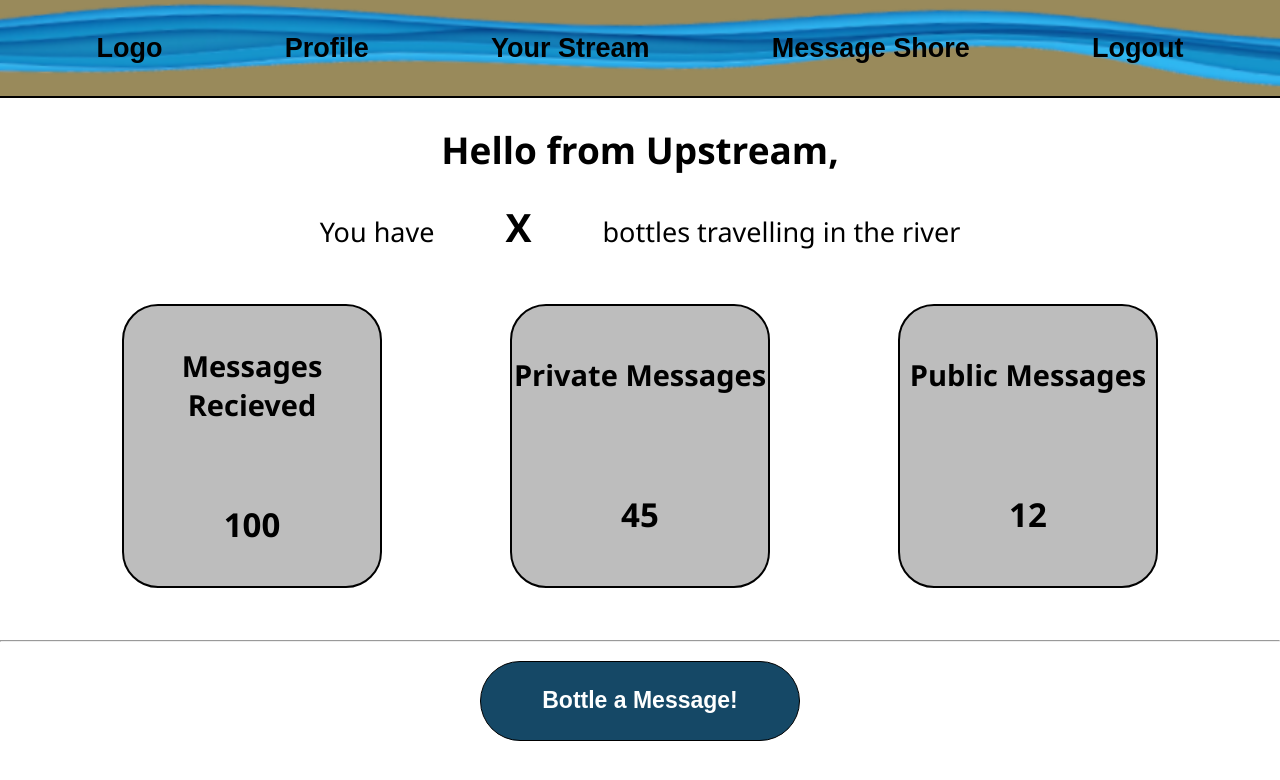
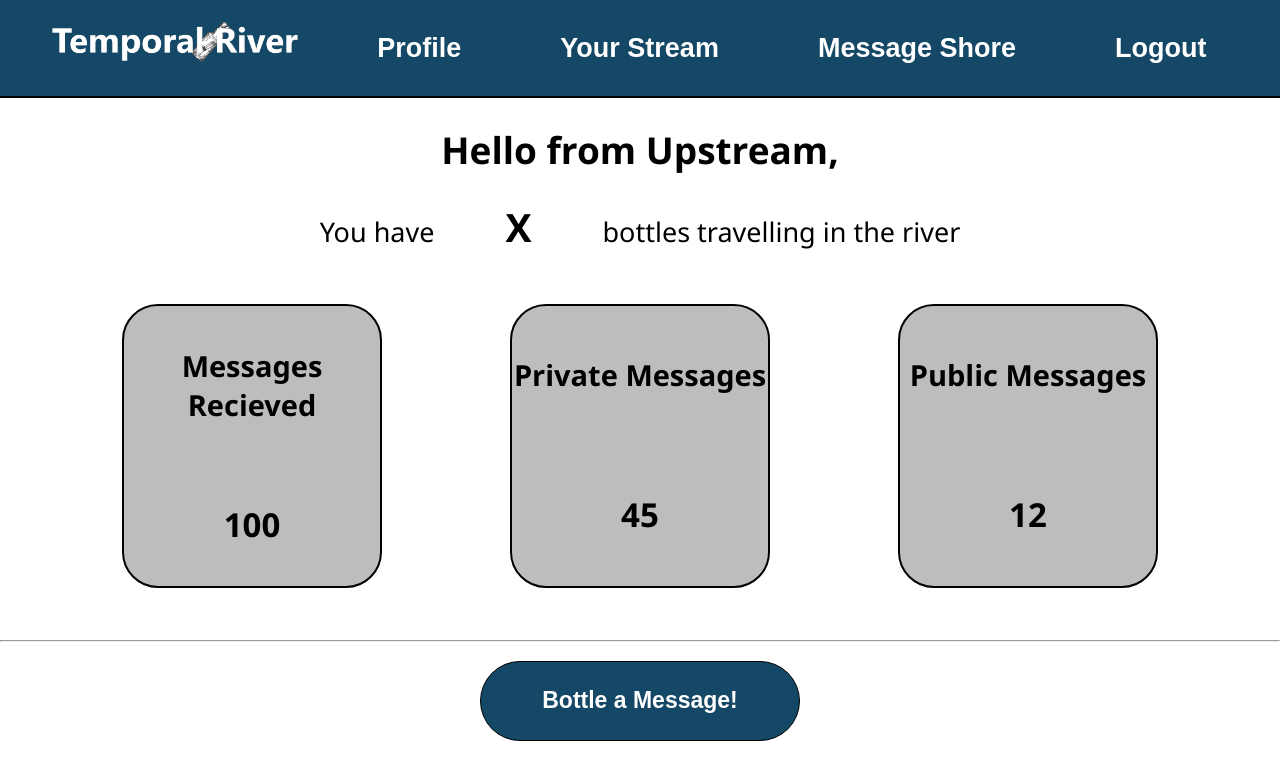
Before and after one commit to DannyHayek/time-capsule-client, a React (Create React App) app: page /profile in a window 1280 px wide. Shown: the top 780 px of the page. Built offline with nearby package versions, Linux system fonts and the light colour scheme.

Commit message:
Changed logo placeholder on navbar to actual logo, along with the styling of the navbar

```diff
--- a/src/components/shared/Nav.jsx
+++ b/src/components/shared/Nav.jsx
@@ -1,5 +1,7 @@
 import React from 'react'
 import { useNavigate } from 'react-router-dom'
+import smallLogo from '../../assets/Logo/temporal_river_logo_no_river_white_text.png';
+
 
 const Nav = () => {
     const navigate = useNavigate();
@@ -7,10 +9,10 @@ const Nav = () => {
   return (
     <div>
         <nav className='flex space-evenly navbar'>
-            <button className='navBtn' onClick={() => {
+            <button className='navBtn nav-logo' onClick={() => {
             navigate("/");
             }}>
-                Logo
+                <img className='nav-logo' src={smallLogo} alt='Temporal River Logo'></img>
             </button>
 
             <button className='navBtn' onClick={() => {
--- a/src/pages/global.css
+++ b/src/pages/global.css
@@ -68,9 +68,9 @@
     width: 100%;
     height: 12dvh;
     align-items: center;
-    background-color: #998A5B;
-    background-image: url(../assets/Logo/flowing-river.png);
-    background-repeat: no-repeat;
+    background-color: #154866;
+    /* background-image: url(../assets/Logo/flowing-river.png);
+    background-repeat: no-repeat; */
     background-position: center top;
     background-size: cover;
     border-bottom: 2px solid black;
@@ -82,11 +82,17 @@
     border: none;
     font-size: calc(22px + 0.390625vw);
     margin: 2%;
+    color: white;
 }
 
 .navBtn:hover {
     text-decoration: underline;
     cursor: pointer;
+}
+
+.nav-logo {
+    width: 20dvw;
+    margin: 0px;
 }
 
 .bottle-message-button {
```
Also changed, not shown: src/assets/Logo/temporal_river_logo_no_river_white_text.png (added).
